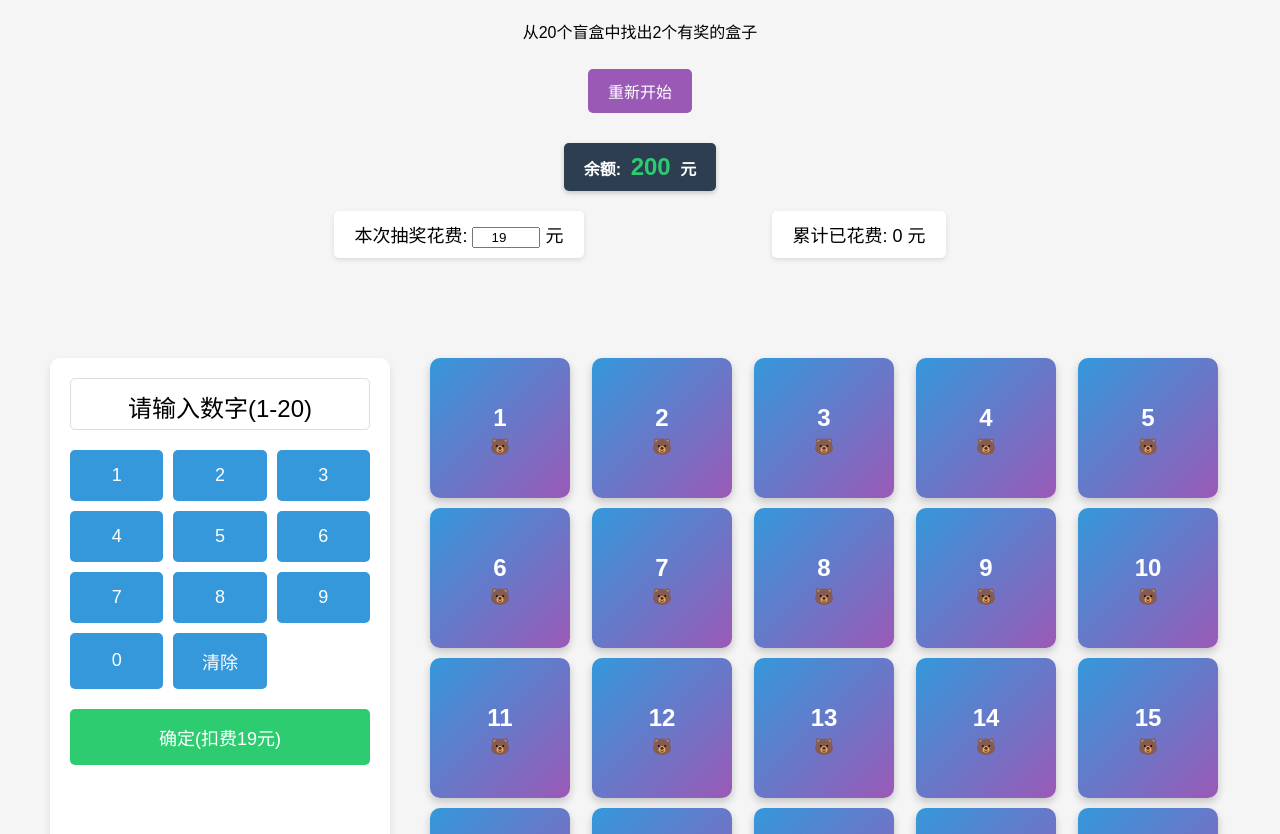
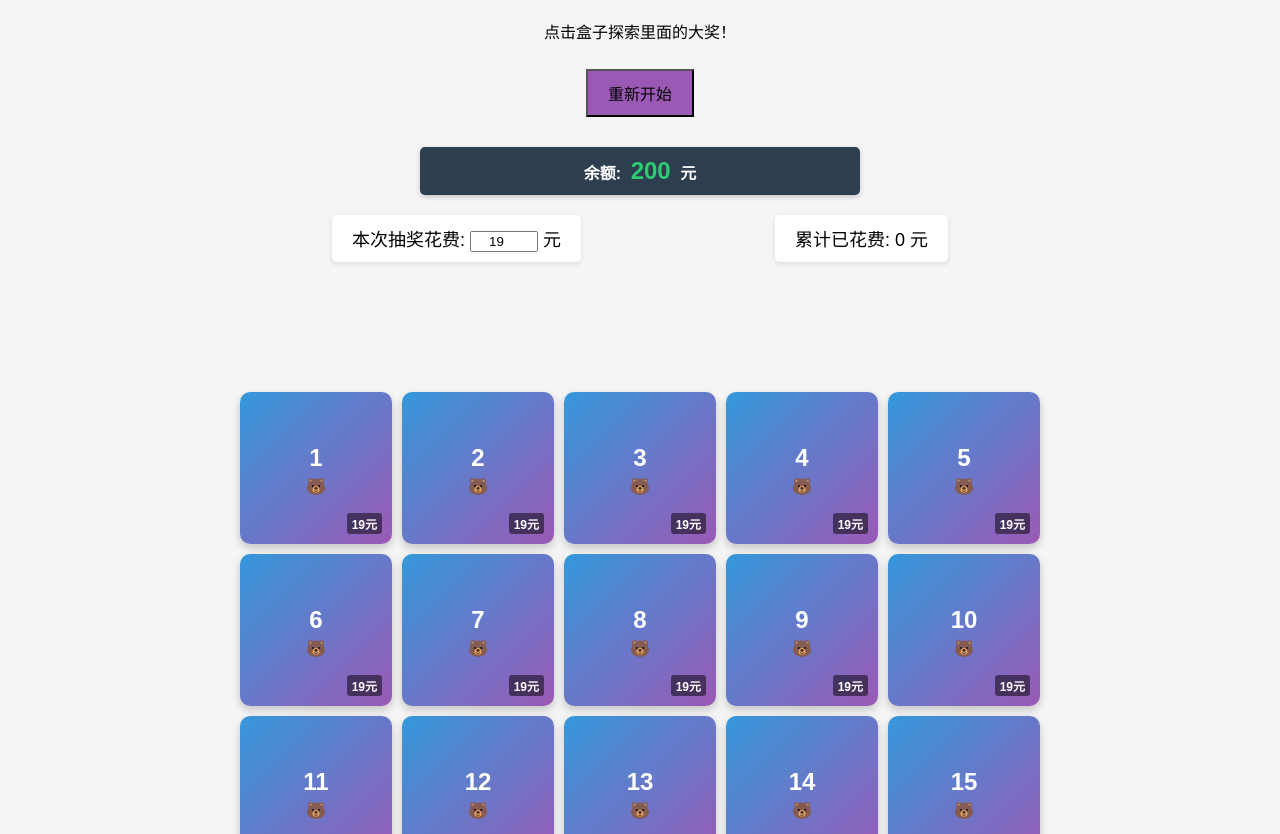
Before and after one commit to Ljzn/GamesMadeByAI, a plain HTML site: page blind_box_game.html in a window 1280 px wide. Shown: the part 90-924 px from the top of the page. Drawn offline with Linux system fonts and the light colour scheme.

Commit message:
local game

```diff
--- a/blind_box_game.html
+++ b/blind_box_game.html
@@ -23,11 +23,13 @@
 
         .stats {
             display: flex;
+            flex-wrap: wrap;
             justify-content: space-around;
             width: 100%;
             max-width: 800px;
             margin-bottom: 20px;
             font-size: 18px;
+            gap: 10px;
         }
 
         .stat-box {
@@ -38,85 +40,62 @@
         }
 
         .result {
-            font-size: 32px;
+            font-size: 28px;
             font-weight: bold;
             height: 50px;
-            margin-bottom: 30px;
+            margin-bottom: 20px;
             color: #e74c3c;
+            text-align: center;
         }
 
         .success {
             color: #2ecc71;
         }
 
-        .container {
-            display: flex;
-            justify-content: space-around;
-            width: 100%;
-            max-width: 1200px;
-        }
-
-        .keypad {
-            background-color: #fff;
-            border-radius: 10px;
-            padding: 20px;
-            box-shadow: 0 4px 8px rgba(0, 0, 0, 0.1);
-            width: 300px;
-            margin-right: 20px;
-        }
-
-        .input-display {
-            font-size: 24px;
+        .hint-message {
             text-align: center;
             margin-bottom: 20px;
-            padding: 10px;
-            border: 1px solid #ddd;
-            border-radius: 5px;
-            height: 30px;
-        }
-
-        .number-buttons {
-            display: grid;
-            grid-template-columns: repeat(3, 1fr);
-            gap: 10px;
-            margin-bottom: 20px;
-        }
-
-        button {
-            padding: 15px;
-            font-size: 18px;
-            border: none;
-            border-radius: 5px;
-            background-color: #3498db;
-            color: white;
-            cursor: pointer;
-            transition: background-color 0.3s;
-        }
-
-        button:hover {
-            background-color: #2980b9;
-        }
-
-        .confirm-btn {
-            width: 100%;
-            background-color: #2ecc71;
-        }
-
-        .confirm-btn:hover {
-            background-color: #27ae60;
+            font-size: 16px;
+            color: #9b59b6;
+            height: 20px;
         }
 
         .cards-container {
             display: grid;
             grid-template-columns: repeat(5, 1fr);
             gap: 10px;
-            width: 800px;
+            width: 100%;
+            max-width: 800px;
+        }
+
+        @media (max-width: 768px) {
+            .cards-container {
+                grid-template-columns: repeat(4, 1fr);
+            }
+        }
+
+        @media (max-width: 480px) {
+            .cards-container {
+                grid-template-columns: repeat(3, 1fr);
+            }
+
+            .stats {
+                flex-direction: column;
+                align-items: center;
+            }
+
+            .stat-box {
+                width: 80%;
+                margin-bottom: 10px;
+                text-align: center;
+            }
         }
 
         .card-container {
             perspective: 1000px;
-            width: 140px;
-            height: 140px;
+            aspect-ratio: 1/1;
+            width: 100%;
+            cursor: pointer;
         }
 
         .card {
@@ -178,13 +157,30 @@
             font-size: 16px;
         }
 
-        /* Enhanced highlight effect styling */
+        .card-cost {
+            position: absolute;
+            bottom: 10px;
+            right: 10px;
+            background-color: rgba(0, 0, 0, 0.5);
+            color: white;
+            padding: 2px 5px;
+            border-radius: 3px;
+            font-size: 12px;
+        }
+
+        /* Enhanced highlight effect styling with better visibility */
         .highlight-card {
             animation: cardHighlight 1.5s ease-in-out infinite;
         }
 
         .highlight-card .card-front {
+            background: linear-gradient(135deg, #f1c40f, #f39c12); /* Golden color for highlighted cards */
             box-shadow: 0 0 20px 5px rgba(255, 215, 0, 0.7);
+        }
+
+        .highlight-card .card-number {
+            font-size: 28px; /* Bigger number */
+            font-weight: bold;
             animation: numberPulse 1.5s ease-in-out infinite;
         }
 
@@ -210,6 +206,8 @@
             margin-bottom: 20px;
             box-shadow: 0 2px 5px rgba(0, 0, 0, 0.2);
             text-align: center;
+            width: 80%;
+            max-width: 400px;
         }
 
         .balance-amount {
@@ -229,9 +227,9 @@
             100% { opacity: 0.5; }
         }
 
-        .disabled-btn {
-            background-color: #95a5a6 !important;
-            cursor: not-allowed !important;
+        .disabled-card {
+            opacity: 0.6;
+            cursor: not-allowed;
         }
 
         .restart-btn {
@@ -249,11 +247,10 @@
 <body>
     <div class="header">
         <h1>高级盲盒抽奖游戏</h1>
-        <p>从20个盲盒中找出2个有奖的盒子</p>
+        <p>点击盒子探索里面的大奖！</p>
         <button id="restartButton" class="restart-btn" onclick="restartGame()">重新开始</button>
     </div>
 
-    <!-- Add user balance display -->
     <div class="user-balance">
         余额: <span id="userBalance" class="balance-amount">200</span> 元
     </div>
@@ -271,30 +268,9 @@
     <div class="result" id="result"></div>
     <div class="hint-message" id="hintMessage"></div>
 
-    <div class="container">
-        <div class="keypad">
-            <div class="input-display" id="inputDisplay">请输入数字(1-20)</div>
-            <div class="number-buttons">
-                <button onclick="appendNumber(1)">1</button>
-                <button onclick="appendNumber(2)">2</button>
-                <button onclick="appendNumber(3)">3</button>
-                <button onclick="appendNumber(4)">4</button>
-                <button onclick="appendNumber(5)">5</button>
-                <button onclick="appendNumber(6)">6</button>
-                <button onclick="appendNumber(7)">7</button>
-                <button onclick="appendNumber(8)">8</button>
-                <button onclick="appendNumber(9)">9</button>
-                <button onclick="appendNumber(0)">0</button>
-                <button onclick="clearInput()">清除</button>
-            </div>
-            <button class="confirm-btn" onclick="checkResult()">确定(扣费19元)</button>
-        </div>
-
-        <div class="cards-container" id="cardsContainer"></div>
-    </div>
+    <div class="cards-container" id="cardsContainer"></div>
 
     <script>
-        let userInput = '';
         let totalCost = 0;
         let prizeCards = [];
         let hintDigits = [];
@@ -318,14 +294,17 @@
             const container = document.getElementById('cardsContainer');
             container.innerHTML = '';
 
+            const currentCost = parseInt(document.getElementById('currentCost').value) || 19;
+
             for (let i = 1; i <= 20; i++) {
                 const isPrize = prizeCards.includes(i);
                 const cardHtml = `
-                    <div class="card-container">
+                    <div class="card-container" onclick="flipCard(${i})">
                         <div class="card" id="card${i}">
                             <div class="card-face card-front">
                                 <div class="card-number">${i}</div>
                                 <div class="card-value">🐻</div>
+                                <div class="card-cost">${currentCost}元</div>
                             </div>
                             <div class="card-face card-back ${isPrize ? 'big-prize' : 'small-prize'}">
                                 <div class="card-number">${i}</div>
@@ -338,7 +317,7 @@
             }
 
             updateStats();
-            updateBalance(); // Add this line to initialize the balance display
+            updateBalance();
             document.getElementById('hintMessage').textContent = '';
         }
 
@@ -361,49 +340,22 @@
             hintDigits = Array.from(possibleDigits).sort((a, b) => a - b);
         }
 
-        function appendNumber(num) {
-            if (userInput.length < 2) {
-                userInput += num;
-                updateInputDisplay();
-            }
-        }
-
-        function clearInput() {
-            userInput = '';
-            updateInputDisplay();
-        }
-
-        function updateInputDisplay() {
-            const display = document.getElementById('inputDisplay');
-            display.textContent = userInput || '请输入数字(1-20)';
-        }
-
         function handleCostChange() {
             const cost = parseInt(document.getElementById('currentCost').value) || 19;
-            document.querySelector('.confirm-btn').textContent = `确定(扣费${cost}元)`;
+
+            // Update cost display on all cards
+            document.querySelectorAll('.card-cost').forEach(costElem => {
+                costElem.textContent = `${cost}元`;
+            });
 
             // Check if user can afford this cost
             updateBalance();
         }
 
-        function checkResult() {
-            if (!userInput) {
-                alert('请输入数字后再确定');
-                return;
-            }
-
-            const num = parseInt(userInput);
-            if (num < 1 || num > 20) {
-                alert('请输入1-20之间的数字');
-                clearInput();
-                return;
-            }
-
+        function flipCard(num) {
             // 检查卡片是否已经翻开
             const card = document.getElementById(`card${num}`);
             if (card.classList.contains('flipped')) {
-                alert('这个盒子已经打开过了，请选择其他盒子');
-                clearInput();
                 return;
             }
 
@@ -449,12 +401,6 @@
                     highlightPossibleCards();
                 }, 800);
             }
-
-            // 重置输入
-            setTimeout(() => {
-                userInput = '';
-                updateInputDisplay();
-            }, 1000);
         }
 
         // 增强版高亮函数
@@ -489,7 +435,6 @@
             document.getElementById('totalCost').textContent = totalCost;
         }
 
-        // Add the missing updateBalance function
         function updateBalance() {
             const balanceElement = document.getElementById('userBalance');
             balanceElement.textContent = userBalance;
@@ -501,32 +446,30 @@
                 balanceElement.classList.remove('low-balance');
             }
 
-            // Disable confirm button if balance is insufficient
+            // Check if any cards should be disabled due to insufficient balance
             const currentCost = parseInt(document.getElementById('currentCost').value) || 19;
-            const confirmBtn = document.querySelector('.confirm-btn');
 
-            if (userBalance < currentCost) {
-                confirmBtn.classList.add('disabled-btn');
-                confirmBtn.disabled = true;
-                confirmBtn.title = "余额不足，无法继续抽奖";
-            } else {
-                confirmBtn.classList.remove('disabled-btn');
-                confirmBtn.disabled = false;
-                confirmBtn.title = "";
-            }
+            document.querySelectorAll('.card-container').forEach(container => {
+                const card = container.querySelector('.card');
+
+                if (!card.classList.contains('flipped')) {
+                    if (userBalance < currentCost) {
+                        container.classList.add('disabled-card');
+                        container.title = "余额不足，无法翻开";
+                    } else {
+                        container.classList.remove('disabled-card');
+                        container.title = "";
+                    }
+                }
+            });
         }
 
         // Update event listeners
         document.getElementById('currentCost').addEventListener('change', handleCostChange);
         document.getElementById('currentCost').addEventListener('input', handleCostChange);
 
-        // 初始化游戏
-        initGame();
-
-        // Add restart game function
         function restartGame() {
             // Reset game state variables
-            userInput = '';
             totalCost = 0;
             userBalance = 200; // Reset balance to initial value
 
@@ -534,17 +477,25 @@
             const resultElement = document.getElementById('result');
             resultElement.textContent = '';
             resultElement.classList.remove('success');
-            document.getElementById('hintMessage').textContent = '';
 
-            // Clear input display
-            updateInputDisplay();
+            // Show a temporary restart message in the hint area instead of an alert
+            const hintElement = document.getElementById('hintMessage');
+            hintElement.textContent = '游戏已重置，可以开始新一轮抽奖了！';
+            hintElement.style.color = '#27ae60'; // Green color for success message
 
-            // Initialize new game
+            // 初始化新游戏
             initGame();
 
-            // Show confirmation to user
-            alert('游戏已重置，可以开始新一轮抽奖了！');
+            // Clear the restart message after a few seconds
+            setTimeout(() => {
+                if (document.getElementById('hintMessage').textContent === '游戏已重置，可以开始新一轮抽奖了！') {
+                    document.getElementById('hintMessage').textContent = '';
+                }
+            }, 3000);
         }
+
+        // 初始化游戏
+        initGame();
     </script>
 </body>
 </html>
```
